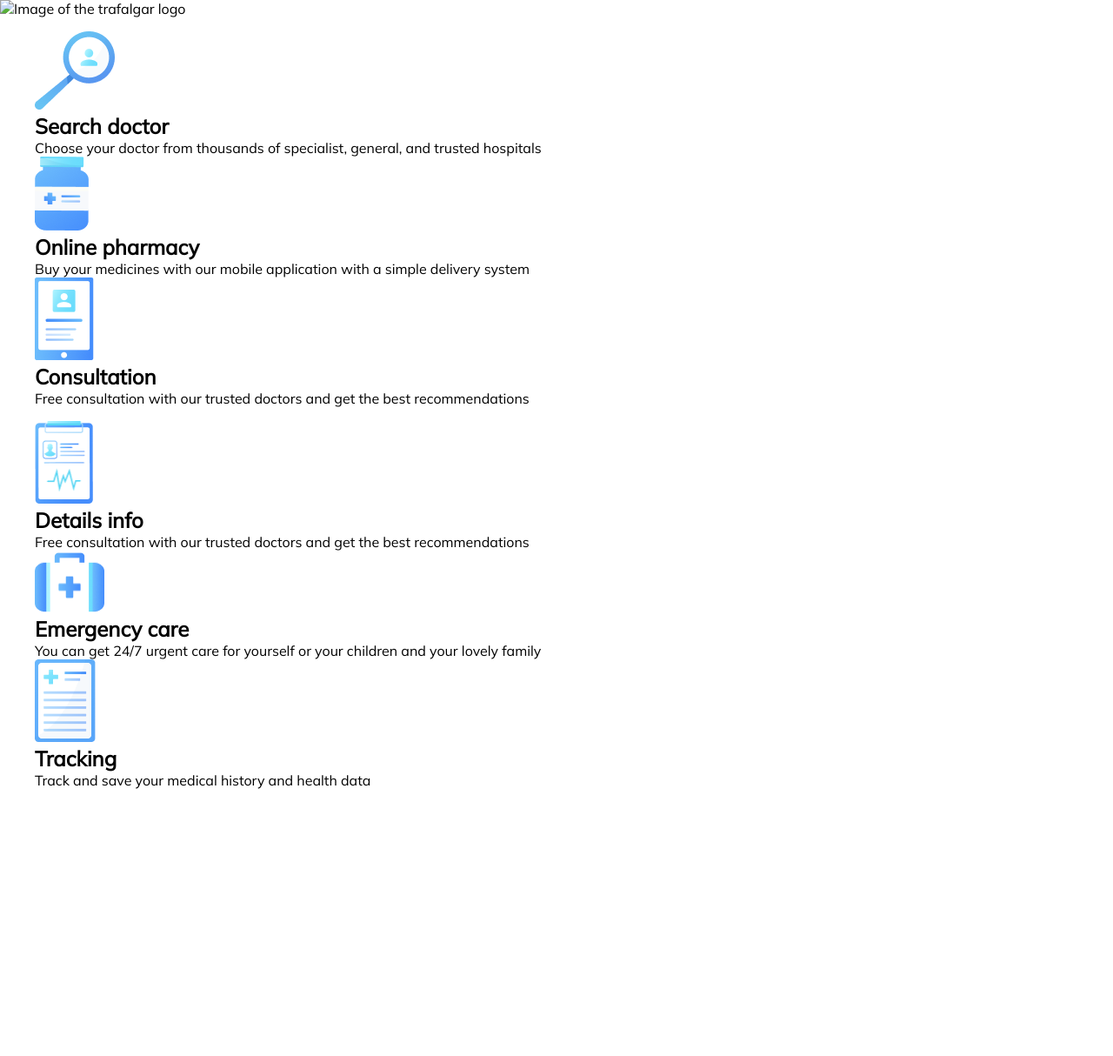
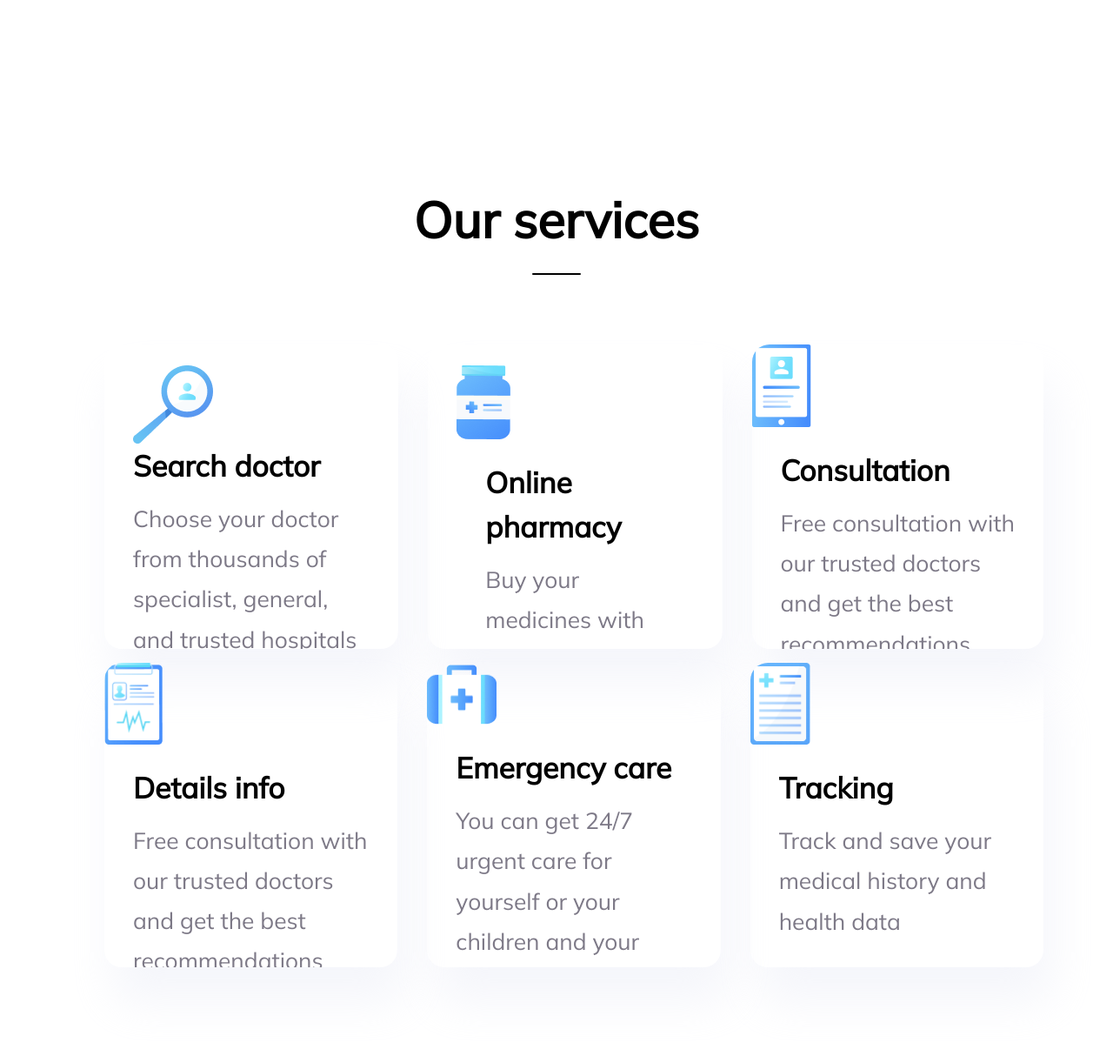
Before and after one commit to ZubnoyFei/cards-page, a plain HTML site: page index.html in a window 1280 px wide. Shown: the whole page at 87% size. Before the commit the page ends 923 px from the top, so only its background shows below. Drawn offline with Linux system fonts and the light colour scheme; files whose address does not match are found by name.

Commit message:
Added id

```diff
--- a/index.html
+++ b/index.html
@@ -7,61 +7,74 @@
     </content>
     <meta http-equiv="X-UA-Compatible" content="ie=egde">
     <title>Flexbox</title>
-    <link rel="stylesheet" href="./css/reset.css">
     <link rel="stylesheet" href="./css/index.css">
 </head>
-<body>
-<img src="img/logo.jpg" alt="Image of the trafalgar logo" style="">
 
 <body>
-<section  id="first-row-section">
+<main>
+    <section class="articles">
+        <h2>Our services</h2>
+        <div class="container">
             <ul>
-        <li id="search-doctor">
+                <li class="card-content" >
                     <img src="img/search.png" alt="Image of the searching" id="img-search">
-            <h2>
-                Search doctor</h2>
+                    <div><h3>
+                        Search doctor</h3>
                         <p>
-                Choose your doctor from thousands of specialist, general, and trusted hospitals</p></li>
-        <li id="online-pharmacy">
+                            Choose your doctor from thousands of specialist, general, and trusted hospitals</p></div>
+                </li>
+                <li class="card-content">
                     <img src="img/online%20pharmacy.png" alt="Image of pharmacy" id="img-online-pharmacy">
-            <h2>
-                Online pharmacy</h2>
+                    <div class="card-content">
+                        <h3>
+                            Online pharmacy</h3>
                         <p>
-                Buy your medicines with our mobile application with a simple delivery system</p></li>
-        <li id="li-consultation">
+                            Buy your medicines with our mobile application with a simple delivery system</p>
+                    </div>
+                </li>
+                <li>
                     <img src="img/Consultation.png" alt="Image of the consultation" id="img-consultation">
-            <h2>
-                Consultation</h2>
+                    <div class="card-content">
+                        <h3>
+                            Consultation</h3>
                         <p>
-                Free consultation with our trusted doctors and get the best recommendations</p></li>
+                            Free consultation with our trusted doctors and get the best recommendations</p>
+                    </div>
+                </li>
             </ul>
             <ul>
-        <li id="li-details-info">
+                <li>
                     <img src="img/Details%20info.png" alt="Details info image" id="img-details-info">
-            <h2>
-                Details info</h2>
+                    <div class="card-content">
+
+                        <h3>
+                            Details info</h3>
                         <p>
-                Free consultation with our trusted doctors and get the best recommendations</p></li>
-        <li id="li-emergency-info">
+                            Free consultation with our trusted doctors and get the best recommendations</p>
+                    </div>
+                </li>
+                <li>
                     <img src="img/Emergency%20care.png" alt="Image of the ambulance" id="img-emergency-care">
-            <h2>
-                Emergency care</h2>
+                    <div class="card-content">
+                        <h3>Emergency care</h3>
                         <p>
                             You can get 24/7 urgent care for yourself or your
                             children and
                             your
-                lovely family</p>
+                            lovely family</p></div>
                 </li>
-        <li id="tracking">
-            <img src="img/Tracking.png" alt="Tablet image">
-            <h2>
-                Tracking</h2>
+                <li>
+                    <img src="img/Tracking.png" alt="Tablet image" id="img-tracking">
+                    <div class="card-content"><h3>
+                        Tracking</h3>
                         <p>
                             Track and save your medical history and health
-                data </p>
+                            data </p></div>
+
                 </li>
             </ul>
+        </div>
     </section>
-</body>
+
 </main>
 </body>
```
Lines whose indentation alone changed are shown as unchanged.
